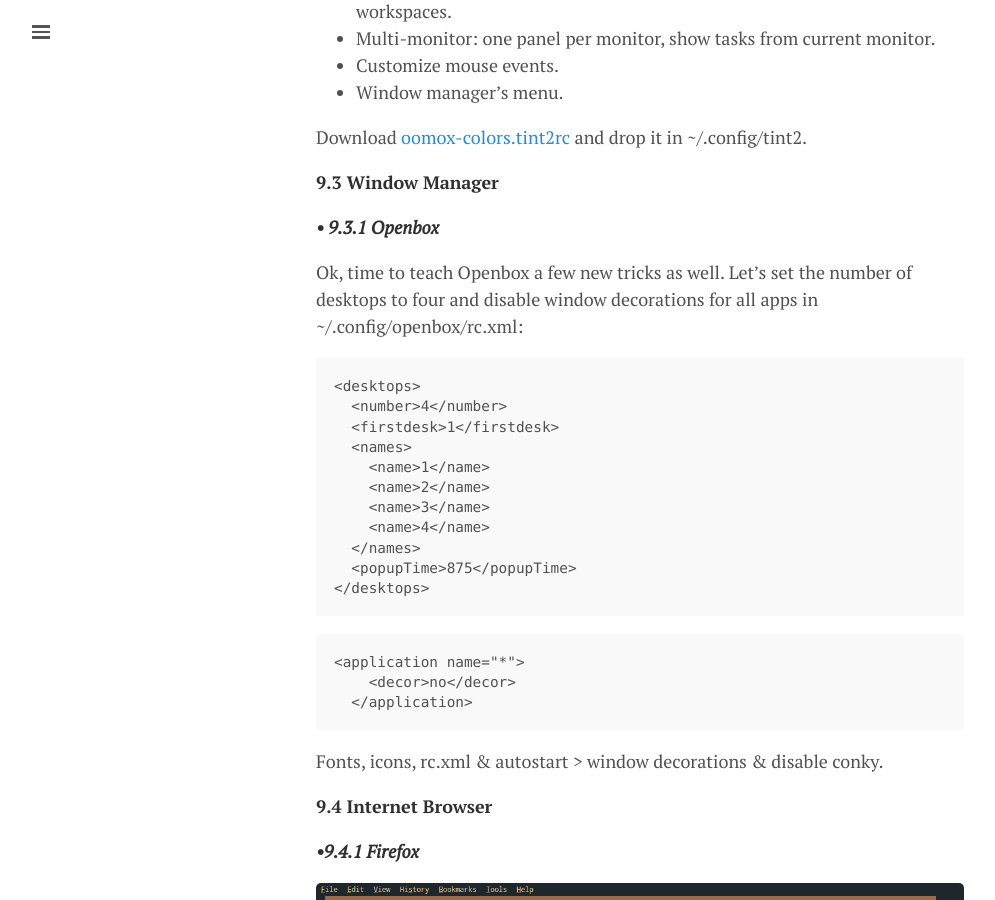
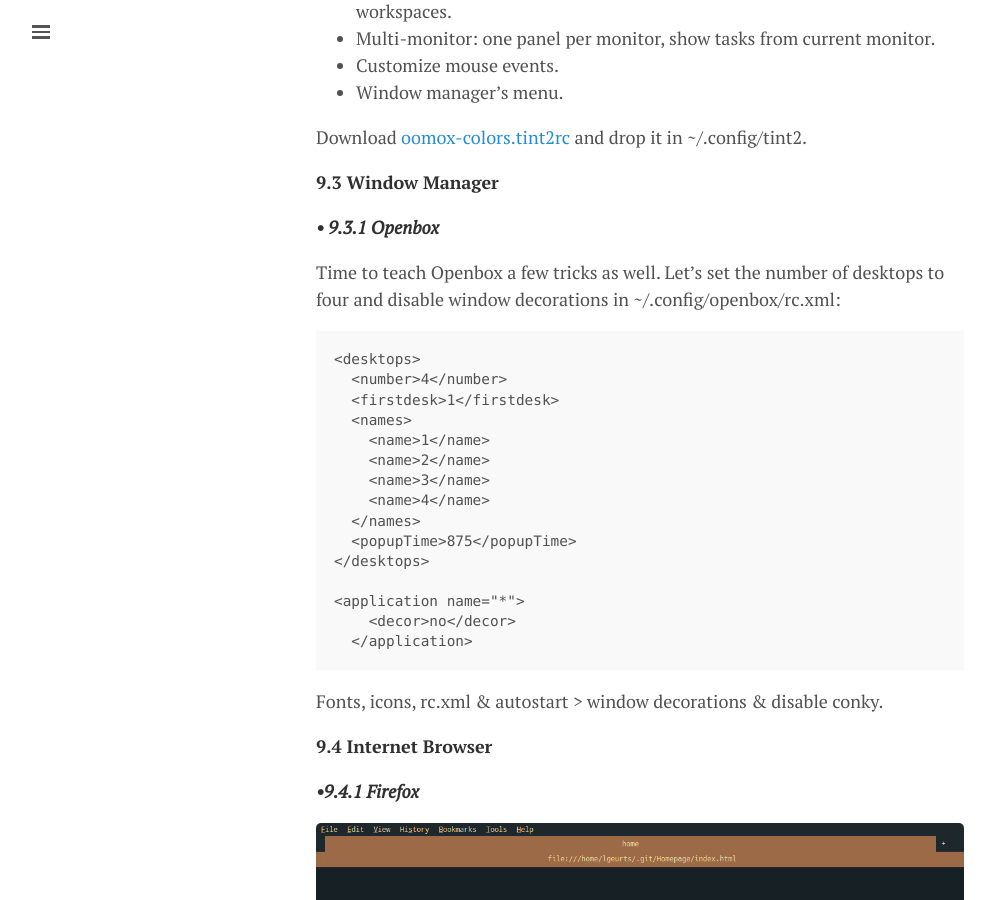
Before and after one commit to lgeurts/lgeurts.github.io, a Jekyll site: the page built from _posts/2017-07-11-bunsenlabs-linux-setup-notes-for dell-inspiron-6000.md, in a window 1280 px wide and 900 px high, scrolled down 18040 px. Shown: the whole window, without its empty margins (0-995 px from the left). Built offline with Jekyll 4.4.1, drawn with Linux system fonts in a browser that asks for light colours; nearby versions of some CDN libraries; comment, search, counter and statistics services are not loaded.

Commit message:
Change Openbox 9.3.1 rc.xml

`````diff
--- a/_posts/2017-07-11-bunsenlabs-linux-setup-notes-for dell-inspiron-6000.md
+++ b/_posts/2017-07-11-bunsenlabs-linux-setup-notes-for dell-inspiron-6000.md
@@ -525,7 +525,7 @@
 
 ***• 9.3.1 Openbox***
 
-Ok, time to teach Openbox a few new tricks as well. Let’s set the number of desktops to four and disable window decorations for all apps in ~/.config/openbox/rc.xml:
+Time to teach Openbox a few tricks as well. Let’s set the number of desktops to four and disable window decorations in ~/.config/openbox/rc.xml:
 ````xml
 <desktops>
   <number>4</number>
@@ -538,8 +538,7 @@
   </names>
   <popupTime>875</popupTime>
 </desktops>
-```
-```
+
 <application name="*">
     <decor>no</decor>
   </application>
`````
